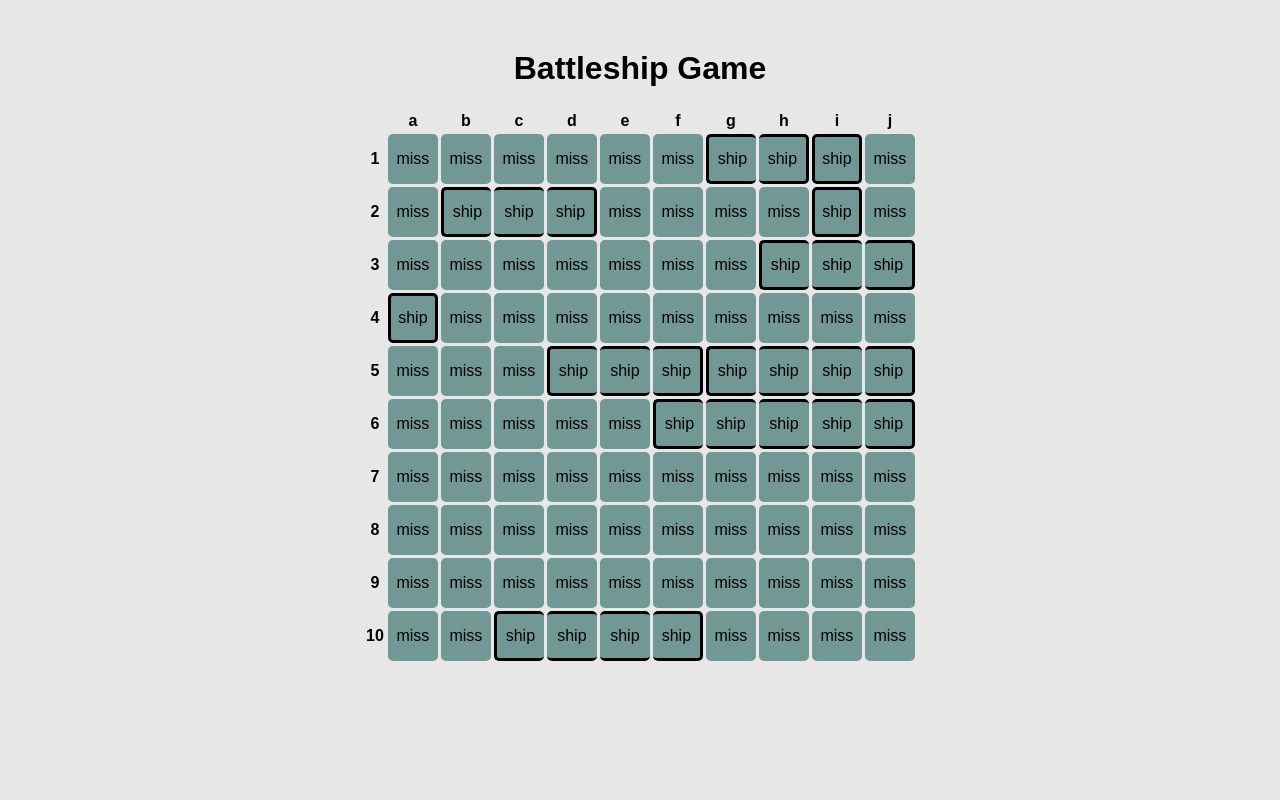
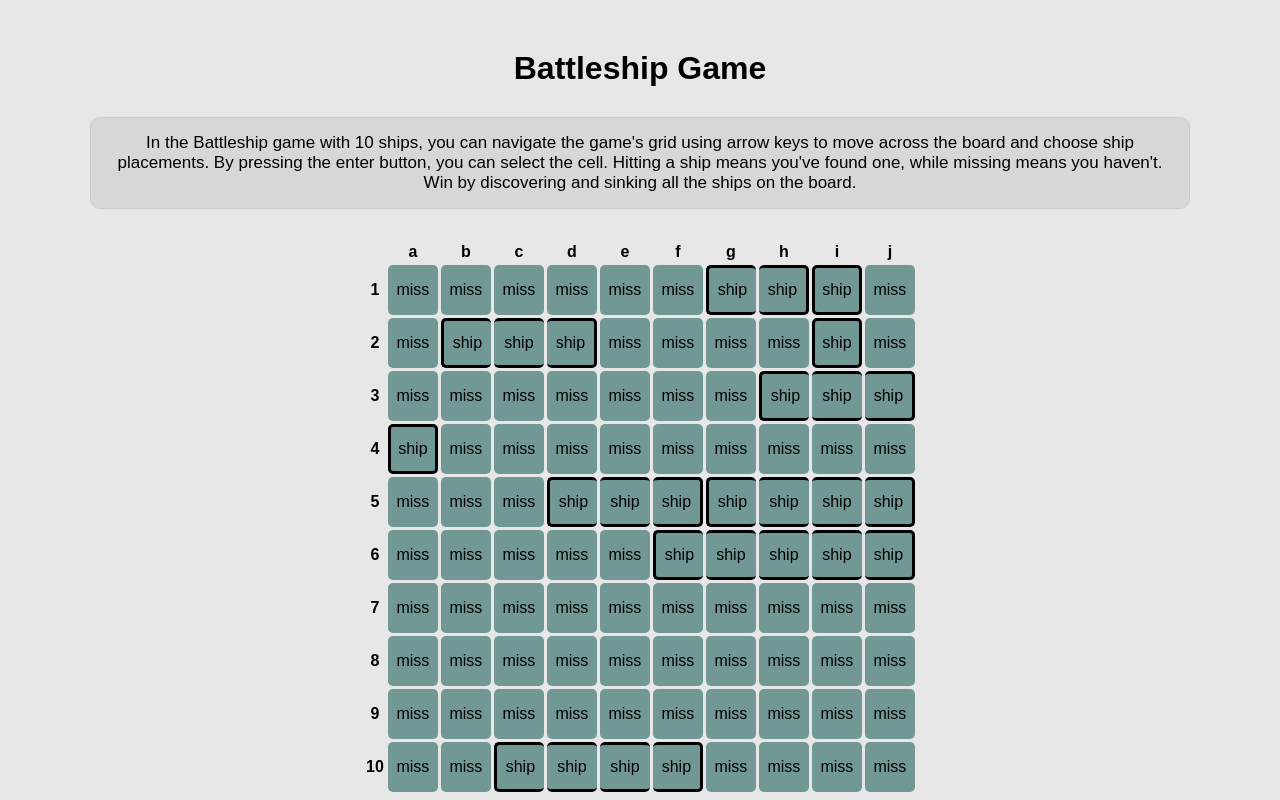
Before and after one commit to Nataliebh/Battleship-game, an Angular app: page / in a window 1280 px wide. Built offline with nearby package versions, Linux system fonts and the light colour scheme.

Commit message:
second-assignment-game-explanation

```diff
--- a/src/app/Components/board/board.component.html
+++ b/src/app/Components/board/board.component.html
@@ -1,8 +1,10 @@
 <div class="game-container">
     <h1>{{title}}</h1>
-    <table class="board-wrapper" summary="In the Battleship game with 10 ships, player can navigate the game's grid using arrow keys to move across the board and choose ship placements.
-    By pressing the enter button, players can select their desired ship. hitting a ship means you've found one, while missing means you haven't.
-    Win by discovering and sinking all the ships on the board.">
+    <p class="game-explanation">In the Battleship game with 10 ships, you can navigate the game's grid using arrow keys to move across the board and choose ship placements.
+        By pressing the enter button, you can select the cell. Hitting a ship means you've found one, while missing means you haven't.
+        Win by discovering and sinking all the ships on the board.</p>
+    <table class="board-wrapper"
+    >
         <thead>
             <tr>
                 <th></th>
@@ -34,7 +36,7 @@
         </tbody>
     </table>
     <div *ngIf="gameOver">
-        <p>You won!!!!</p>
+        <p class="winning-text">You won!!!!</p>
         <!-- <button class="restartBtn" (click)="startGame()">Restart Game</button> -->
     </div>
 </div>
--- a/src/app/Components/board/board.component.scss
+++ b/src/app/Components/board/board.component.scss
@@ -1,4 +1,6 @@
 .game-container {
+    max-width: 1100px;
+    margin: auto;
     text-align: center;
     font-family: Arial, Helvetica, sans-serif;
 
@@ -14,6 +16,14 @@
         }
     }
 
+    .game-explanation{
+        margin: 30px 0;
+        padding:15px 20px;
+        font-size: 17px;
+        border-radius: 10px;
+        background-color: #d7d7d7;
+        border:1px solid #ccc;
+    }
     .board-wrapper {
         border-collapse: separate;
         border-spacing: 3px;
@@ -81,7 +91,7 @@
         }
     }
 
-    p {
+    .winning-text {
         font-size: 20px;
         font-weight: bold;
     }
```
